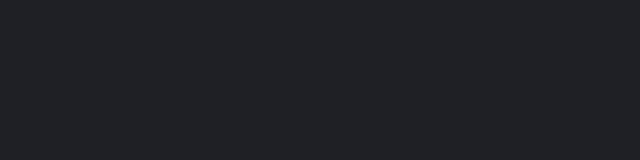
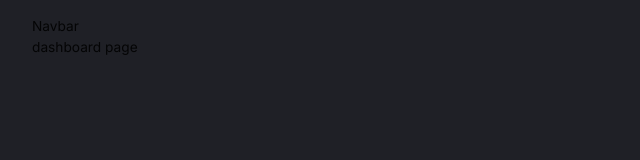
Before and after one commit to Gavesh99324/Finance-Dashboard-App, a React (Vite) app in the folder client/: page / in a window 1280 px wide. Shown: the top 160 px of the page, without its empty margins (0-640 px from the left). Built offline with nearby package versions, Linux system fonts and the light colour scheme.

Commit message:
Create routes

```diff
--- a/client/src/App.tsx
+++ b/client/src/App.tsx
@@ -1,9 +1,30 @@
+import { useMemo } from "react";
+import { themeSettings } from "./theme";
+import { createTheme, CssBaseline, ThemeProvider, Box } from "@mui/material";
+import { BrowserRouter, Route, Routes } from "react-router-dom";
+import Navbar from "@/scenes/navbar";
+
 
 function App() {
 
+  const theme = useMemo(() => createTheme(themeSettings), []);
+
   return (
-    <div className='app'></div>
-  )
-}
+    <div className='app'>
+      <BrowserRouter>
+        <ThemeProvider theme={theme}>
+          <CssBaseline />
+          <Box width='100%' height='100%' padding="1rem 2rem 4rem 2rem">
+            <Navbar />
+            <Routes>
+              <Route path="/" element={<div>dashboard page</div>} />
+              <Route path="/predictions" element={<div>predictions page</div>} />
+            </Routes>
+          </Box>
+        </ThemeProvider>
+      </BrowserRouter>
+    </div>
+  );
+};
 
 export default App;
--- /dev/null
+++ b/client/src/scenes/navbar/index.tsx
@@ -0,0 +1,13 @@
+import { useState } from 'react';
+import { Link } from 'react-router-dom';
+import { Box, Typography, useTheme } from '@mui/material';
+
+type Props = {}
+
+const Navbar = (props: Props) => {
+  return (
+    <div>Navbar</div>
+  )
+}
+
+export default Navbar;
```
